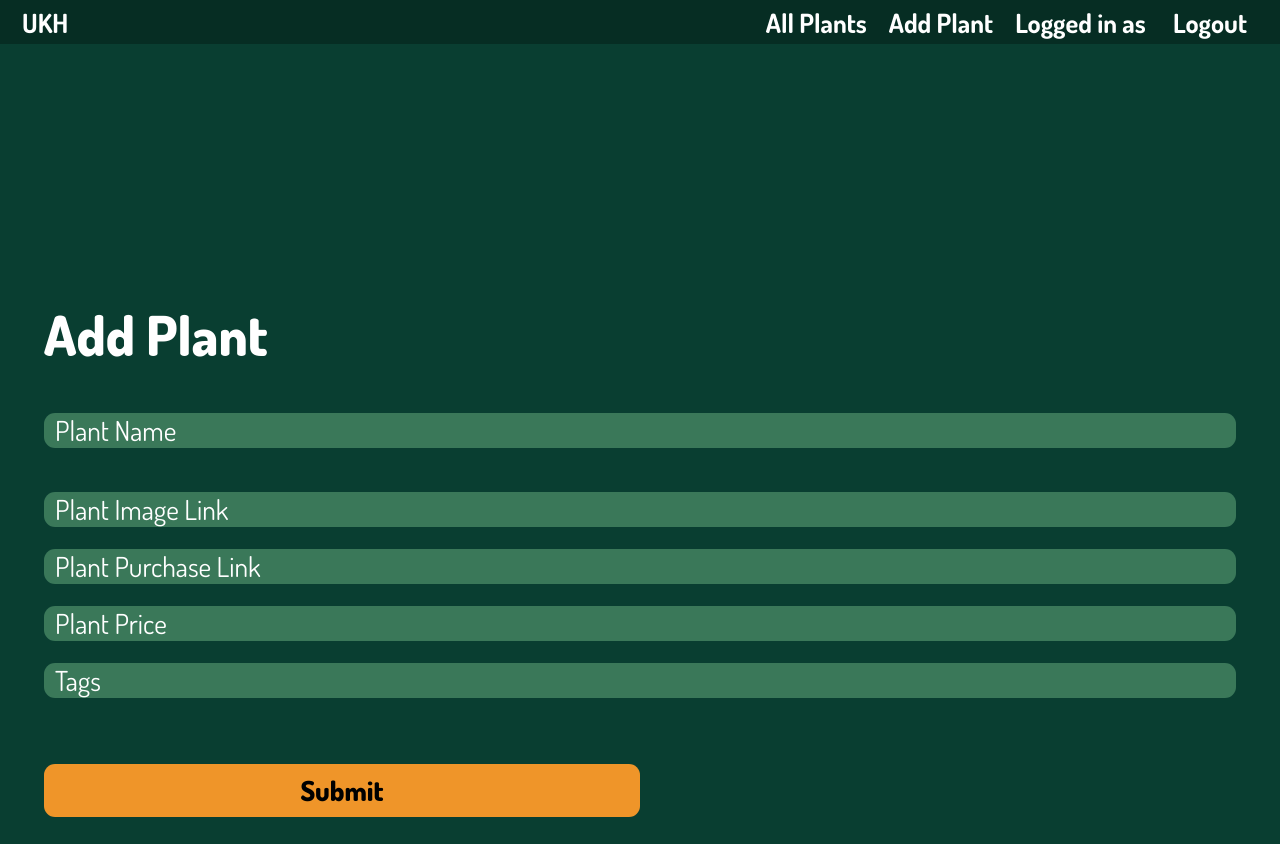
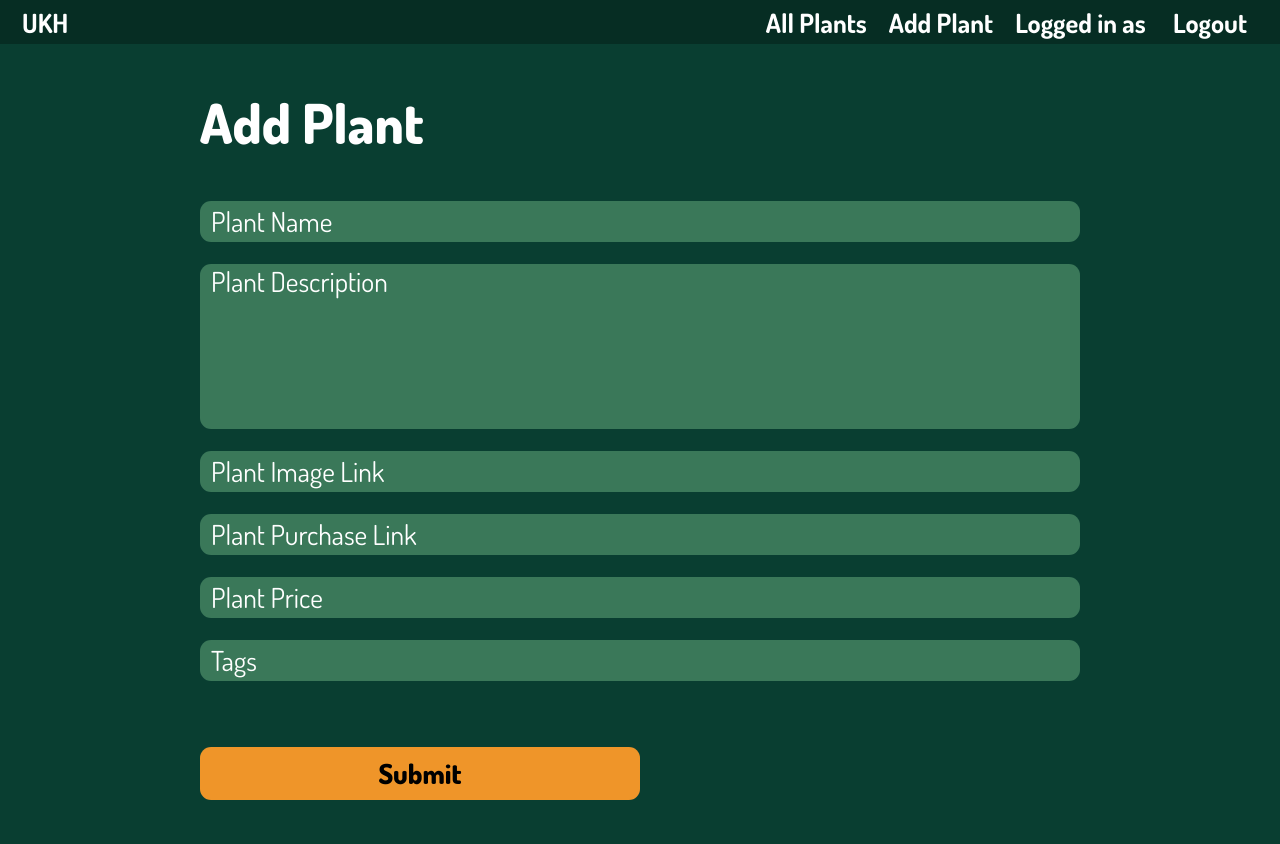
Before and after one commit to David-Delahaye/UKH, a React (Create React App) app in the folder client/: page /sites/new in a window 1280 px wide. Built offline with nearby package versions, Linux system fonts and the light colour scheme; no server answers.

Commit message:
pretty up desktop

```diff
--- a/client/src/components/Login.js
+++ b/client/src/components/Login.js
@@ -22,10 +22,12 @@ class Login extends Component {
           this.formSubmit(e);
         }}
       >
+        <div className={form.innerLoginForm}>
         <h1>Login</h1>
         <input className={form.textInput} type="text" name="username" placeholder="username" />
         <input className={form.textInput} type="text" name="password" placeholder="password" />
         <button className={form.btnPrimary}>Login</button>
+        </div>
       </form>
     );
   }
--- a/client/src/components/NewSite.js
+++ b/client/src/components/NewSite.js
@@ -42,6 +42,7 @@ class NewSite extends Component {
             this.formSubmit(e);
           }}
         >
+          <div className={form.innerLoginForm}>
           <h1>Add Plant</h1>
           <input className={form.textInput} type="text" name="title" placeholder="Plant Name" />
           <textarea className={form.textBox} type="text" name="desc" placeholder="Plant Description" />
@@ -50,6 +51,7 @@ class NewSite extends Component {
           <input className={form.textInput} type="number" name="price" placeholder="Plant Price"/>
           <Tags handleChange={this.handleTags}/>
           <button className={form.btnPrimary}>Submit</button>
+          </div>
         </form>
       )
     }
--- a/client/src/components/Register.js
+++ b/client/src/components/Register.js
@@ -53,10 +53,12 @@ class Register extends Component {
           this.formSubmit(e);
         }}
       >
+        <div className={form.innerLoginForm}>
         <h1>Register</h1>
         <input className={form.textInput} type="text" name="username" placeholder="username" />
         <input className={form.textInput} type="text" name="password" placeholder="password" />
         <button className={form.btnPrimary} > Register Now</button>
+        </div>
       </form>
     );
   }
--- a/client/src/components/Site.js
+++ b/client/src/components/Site.js
@@ -154,7 +154,7 @@ class Site extends Component {
             <img className={site.divider} src={DividerLight} alt=''/>
           </header>
           <main className={`container ${site.main}`}>
-
+            <div className={site.innerMain}>
               <h3>Plant Care</h3>
               <div className={`${site.about} container-sm`}>
                 <p>{this.props.site.description}</p>
@@ -170,6 +170,7 @@ class Site extends Component {
             <h3>Comments</h3>
             {commentFormat}
             <NewComment siteID={this.props.site.site_id}/>
+          </div>
         </main>
         </div>
     )
--- a/client/src/modules/form/form.module.css
+++ b/client/src/modules/form/form.module.css
@@ -75,7 +75,7 @@
   font-size: 1.25rem;
   background-color: #3A7859;
   color: white;
-  height: 8rem;
+  height: 10rem;
   resize: none;
   margin-bottom: 1rem;
   border-radius: 0.5rem;
@@ -102,11 +102,10 @@
 }
 
 .loginForm {
+  height: 100%;
   background-color: #093E31;
-  width: 100%;
-  height: 100%;
   padding: 2rem;
-  padding-top: 20%;
+  padding-top: 2rem;
   display: -webkit-box;
   display: -ms-flexbox;
   display: flex;
@@ -114,6 +113,20 @@
   -webkit-box-direction: normal;
       -ms-flex-direction: column;
           flex-direction: column;
+}
+
+.loginForm .innerLoginForm {
+  width: 100%;
+  height: 100%;
+  max-width: 40rem;
+  display: -webkit-box;
+  display: -ms-flexbox;
+  display: flex;
+  -webkit-box-orient: vertical;
+  -webkit-box-direction: normal;
+      -ms-flex-direction: column;
+          flex-direction: column;
+  margin: auto;
 }
 
 .loginForm h1 {
--- a/client/src/modules/form/form.module.scss
+++ b/client/src/modules/form/form.module.scss
@@ -65,7 +65,7 @@ $light-orange: #F7E044;
     font-size: 1.25rem;
     background-color: $light-green;
     color: white;
-    height: 8rem;
+    height: 10rem;
     resize: none;
     margin-bottom: 1rem;
     border-radius: 0.5rem;
@@ -78,13 +78,20 @@ $light-orange: #F7E044;
 }
 
 .loginForm{
+    height: 100%;
     background-color:  $dark-green;
-    width: 100%;
-    height: 100%;
     padding: 2rem;
-    padding-top: 20%;
+    padding-top: 2rem;
     display: flex;
     flex-direction: column;
+    .innerLoginForm{
+        width: 100%;
+        height: 100%;
+        max-width: 40rem;
+        display: flex;
+        flex-direction: column;
+        margin: auto;
+    }
     h1{
         color: white;
         margin-bottom: 2rem;
--- a/client/src/modules/site/site.module.css
+++ b/client/src/modules/site/site.module.css
@@ -86,6 +86,10 @@
   margin-top: -2rem;
 }
 
+.main .innerMain {
+  max-width: 40rem;
+}
+
 .main h3 {
   margin-bottom: 0.5rem;
   margin-top: 1rem;
--- a/client/src/modules/site/site.module.scss
+++ b/client/src/modules/site/site.module.scss
@@ -71,6 +71,9 @@ $light-orange: #F7E044;
     background-color: $light-blue;
     color: rgb(0, 0, 0);
     margin-top: -2rem;
+    .innerMain{
+        max-width: 40rem;
+    }
     h3{
         margin-bottom: 0.5rem;
         margin-top:1rem;
```
Also changed, not shown: 2 other files (tests, documents, lock files or other folders). Lines whose indentation alone changed are shown as unchanged.
